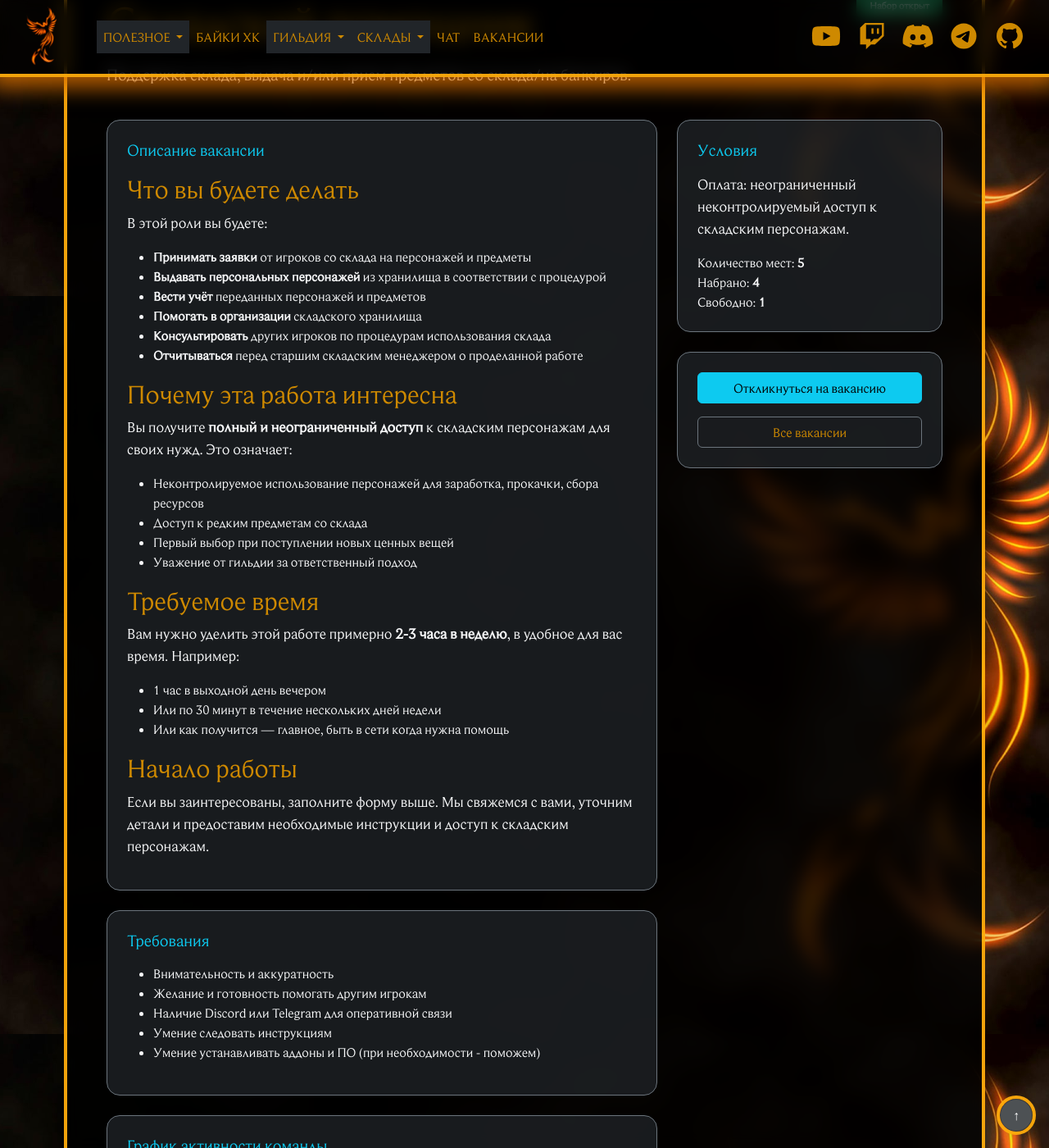
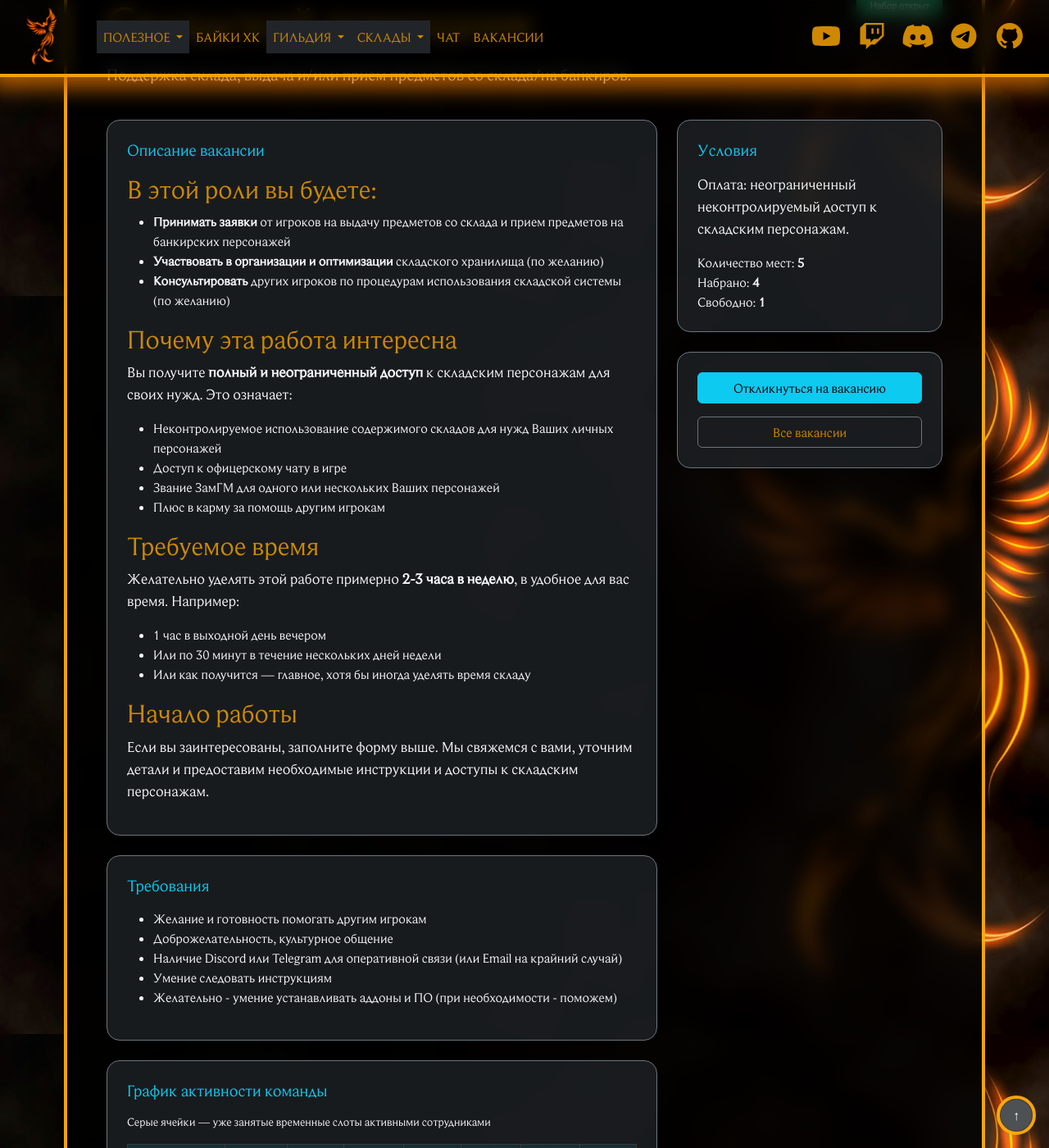
Before and after one commit to Phoenix-Guilds/phoenix-guilds.github.io, a Jekyll site: the page built from _vacancies/skladskoy-pomoshchnik.md, in a window 1280 px wide and 1400 px high, scrolled down 539 px. Shown: the whole window at 82% size. Built offline with Jekyll 4.4.1, drawn with Linux system fonts in a browser that asks for light colours; nearby versions of some CDN libraries; library files that are not in the unit come from our copies.

Commit message:
Update Вакансии “skladskoy-pomoshchnik”

```diff
--- a/_vacancies/skladskoy-pomoshchnik.md
+++ b/_vacancies/skladskoy-pomoshchnik.md
@@ -4,41 +4,40 @@ title: Складской помощник
 description: Поддержка склада, выдача и/или прием предметов со склада/на банкиров.
 slots_total: 5
 slots_filled: 4
-requirements: |-
-  * Внимательность и аккуратность
+requirements: >-
   * Желание и готовность помогать другим игрокам
-  * Наличие Discord или Telegram для оперативной связи
+
+  * Доброжелательность, культурное общение
+
+  * Наличие Discord или Telegram для оперативной связи (или Email на крайний случай)
+
   * Умение следовать инструкциям
-  * Умение устанавливать аддоны и ПО (при необходимости - поможем)
+
+  * Желательно - умение устанавливать аддоны и ПО (при необходимости - поможем)
 ---
-## Что вы будете делать
+## В этой роли вы будете:
 
-В этой роли вы будете:
-
-* **Принимать заявки** от игроков со склада на персонажей и предметы
-* **Выдавать персональных персонажей** из хранилища в соответствии с процедурой
-* **Вести учёт** переданных персонажей и предметов
-* **Помогать в организации** складского хранилища
-* **Консультировать** других игроков по процедурам использования склада
-* **Отчитываться** перед старшим складским менеджером о проделанной работе
+* **Принимать заявки** от игроков на выдачу предметов со склада и прием предметов на банкирских персонажей
+* **Участвовать в организации и оптимизации** складского хранилища (по желанию)
+* **Консультировать** других игроков по процедурам использования складской системы (по желанию)
 
 ## Почему эта работа интересна
 
 Вы получите **полный и неограниченный доступ** к складским персонажам для своих нужд. Это означает:
 
-- Неконтролируемое использование персонажей для заработка, прокачки, сбора ресурсов
-- Доступ к редким предметам со склада
-- Первый выбор при поступлении новых ценных вещей
-- Уважение от гильдии за ответственный подход
+* Неконтролируемое использование содержимого складов для нужд Ваших личных персонажей
+* Доступ к офицерскому чату в игре
+* Звание ЗамГМ для одного или нескольких Ваших персонажей
+* Плюс в карму за помощь другим игрокам
 
 ## Требуемое время
 
-Вам нужно уделить этой работе примерно **2-3 часа в неделю**, в удобное для вас время. Например:
+Желательно уделять этой работе примерно **2-3 часа в неделю**, в удобное для вас время. Например:
 
-- 1 час в выходной день вечером
-- Или по 30 минут в течение нескольких дней недели
-- Или как получится — главное, быть в сети когда нужна помощь
+* 1 час в выходной день вечером
+* Или по 30 минут в течение нескольких дней недели
+* Или как получится — главное, хотя бы иногда уделять время складу
 
 ## Начало работы
 
-Если вы заинтересованы, заполните форму выше. Мы свяжемся с вами, уточним детали и предоставим необходимые инструкции и доступ к складским персонажам.
+Если вы заинтересованы, заполните форму выше. Мы свяжемся с вами, уточним детали и предоставим необходимые инструкции и доступы к складским персонажам.
```
